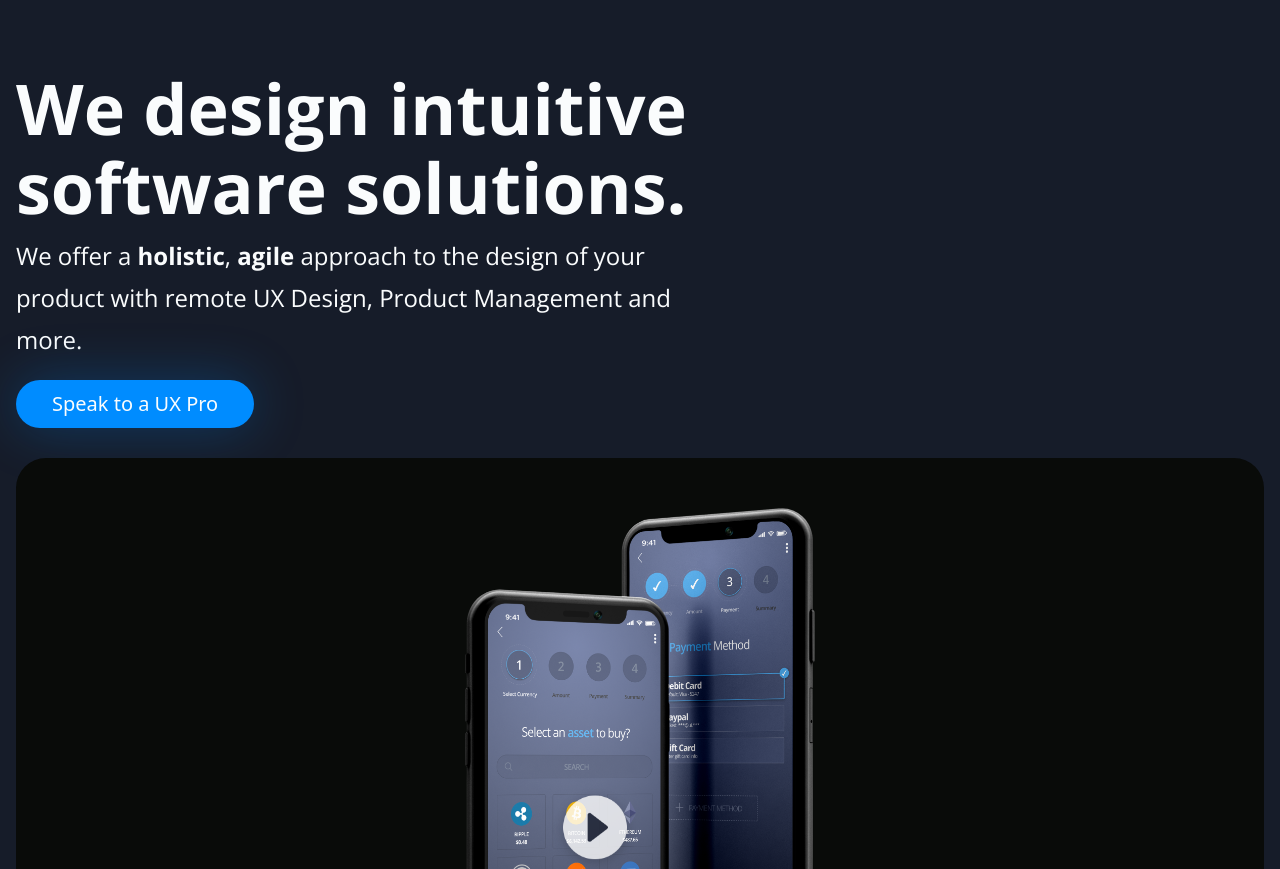
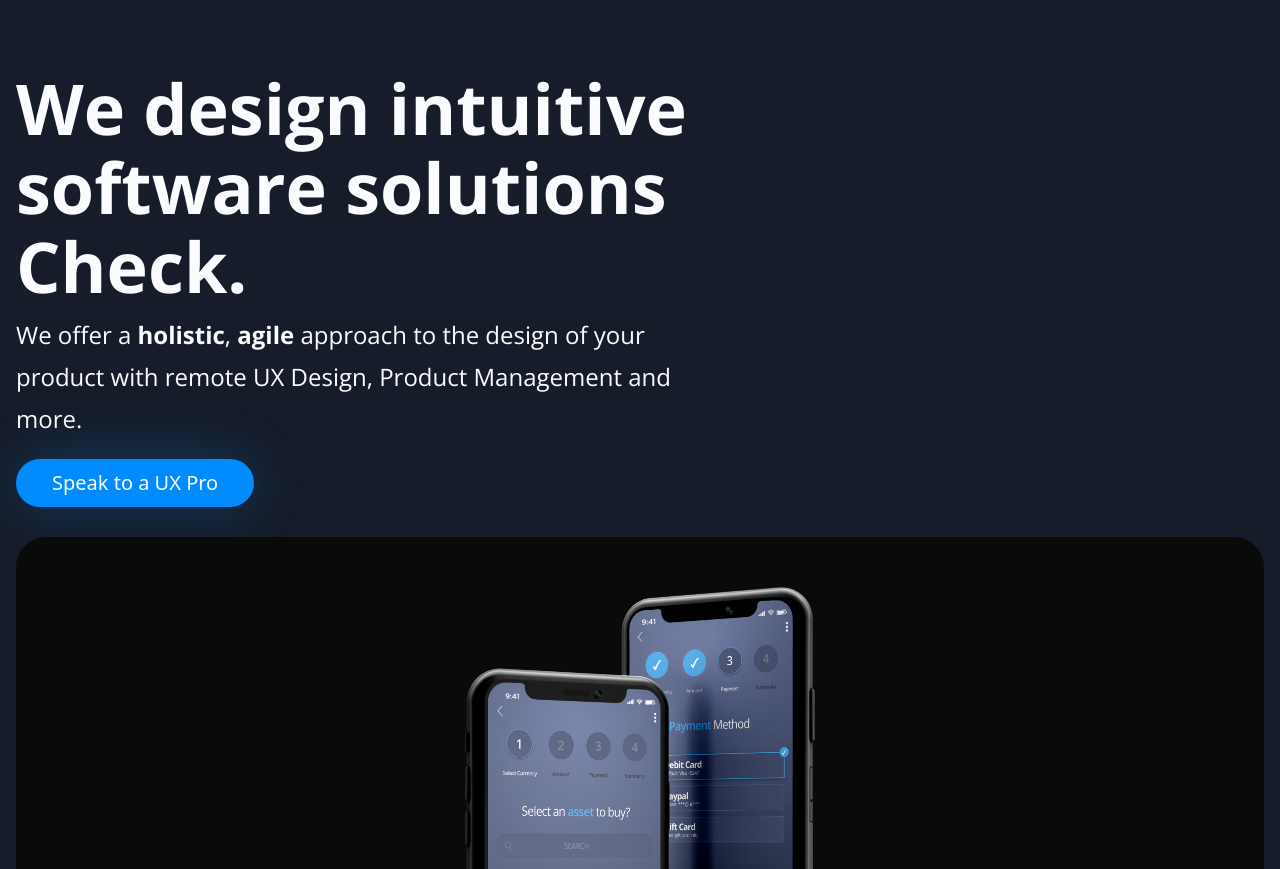
Before and after one commit to usmanshan39/uxpros, a plain HTML site: page index.html in a window 1280 px wide. Shown: the part 837-1706 px from the top of the page. Drawn offline with nearby package versions, Linux system fonts and the light colour scheme; files whose address does not match are found by name.

Commit message:
Update index.html

```diff
--- a/index.html
+++ b/index.html
@@ -191,7 +191,7 @@
             <section class="h-sec2 mt-5 mb-5">
                <div class="row">
                   <div class="col-md-7">
-                     <h1 class="bold-h1">We design intuitive software solutions.</h1>
+                     <h1 class="bold-h1">We design intuitive software solutions Check.</h1>
                      <p class="home-p1">
                         We offer a <b>holistic</b>, <b>agile</b> approach to the design of your product with remote UX Design, Product Management and more.
                      </p>
```
